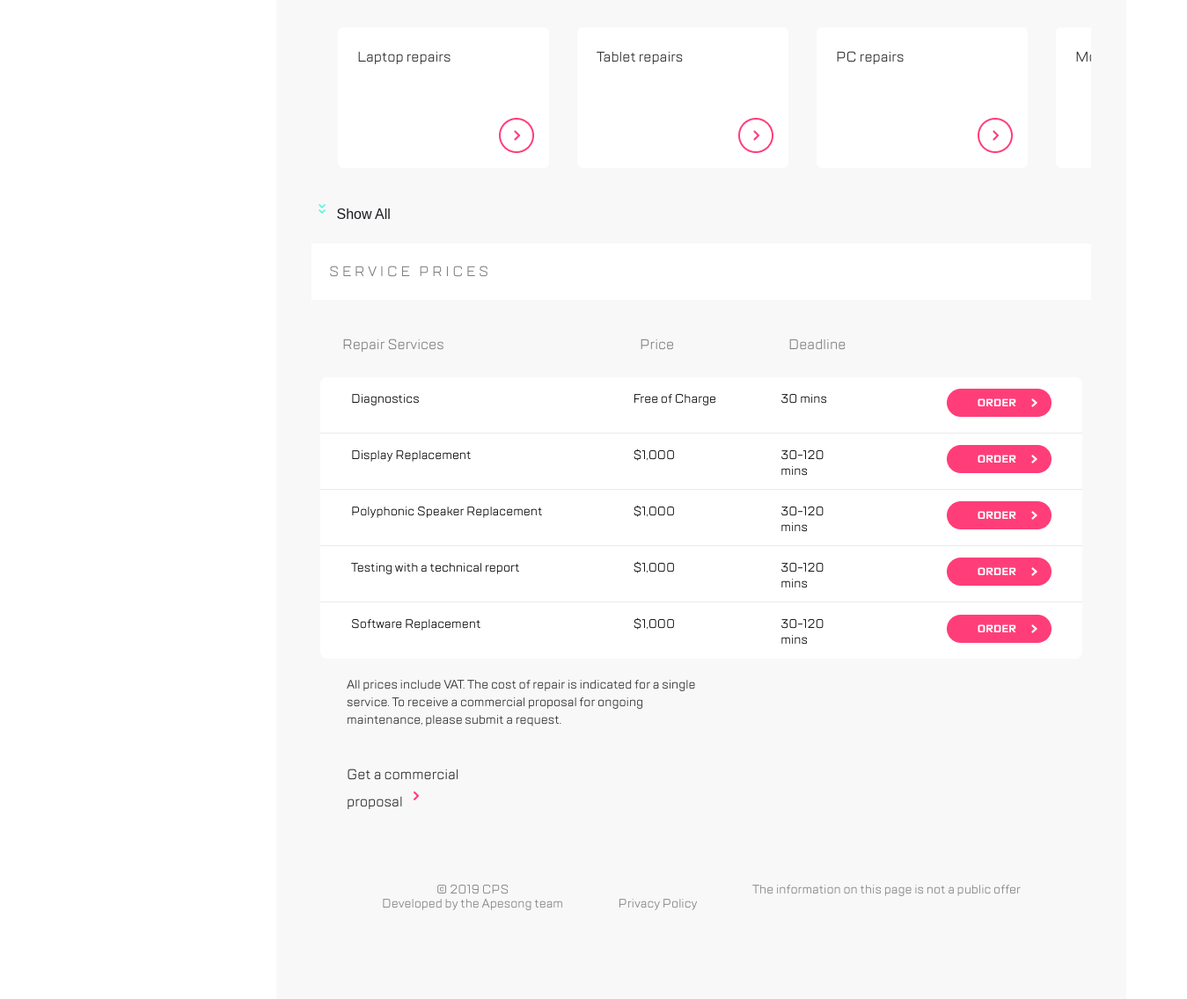
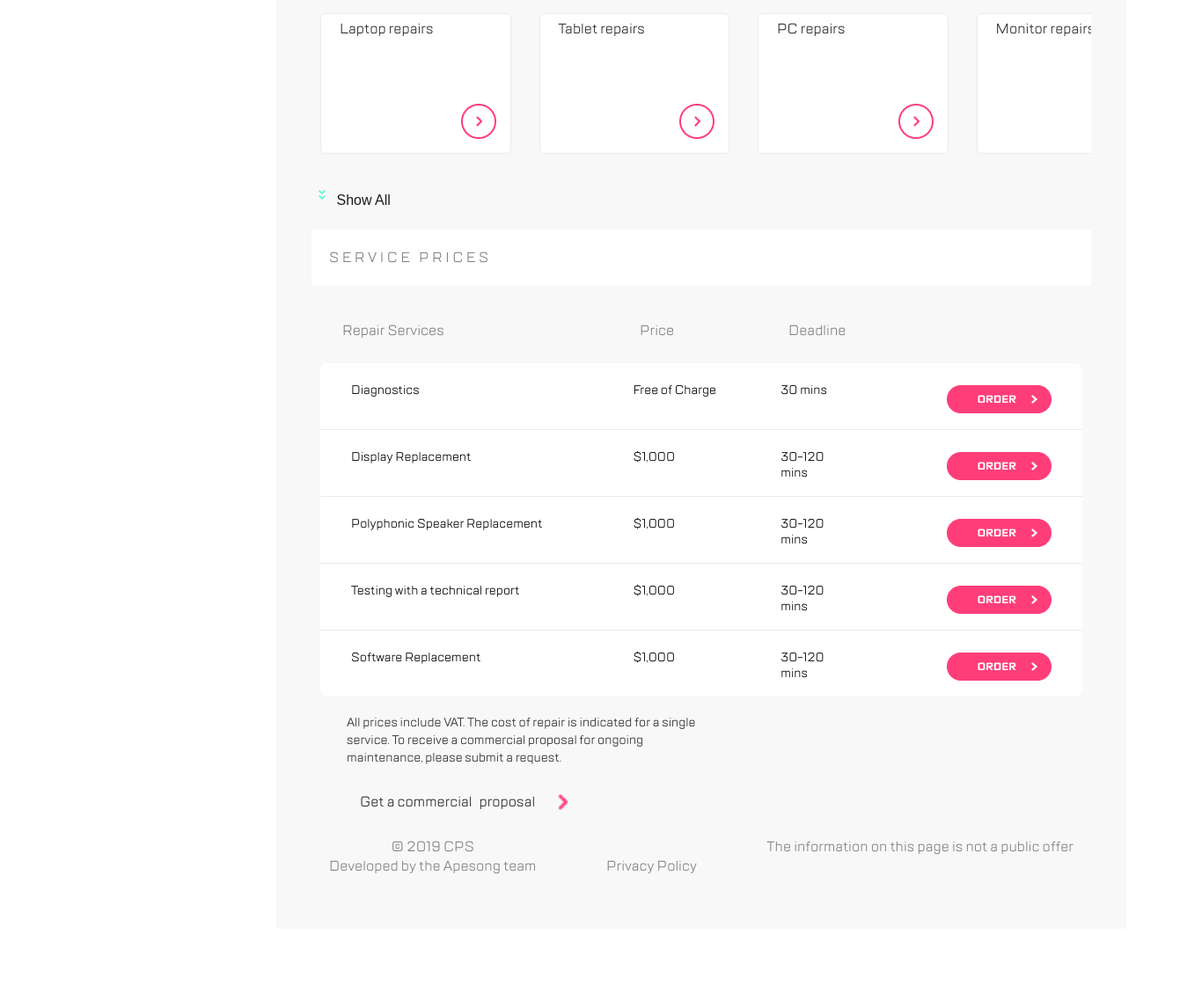
Before and after one commit to joshquests/8.5-Project, a website built with webpack: page webpack-static-template/src/index.html in a window 1280 px wide. Shown: the part 1027-2163 px from the top of the page at 88% size, 1349 px wide, since content can reach past the window. After the commit the page ends 2083 px from the top, so only its background shows below. Built offline with nearby package versions, Linux system fonts and the light colour scheme; files whose address does not match are found by name.

Commit message:
chnages made per feedback

```diff
--- a/webpack-static-template/src/components/brands/brands.scss
+++ b/webpack-static-template/src/components/brands/brands.scss
@@ -105,17 +105,14 @@
   }
 
   .brand-container {
-    display: grid;
-    grid-template-columns: repeat(4, 1fr);
-    gap: 16px 32px;
     max-height: 160px;
     overflow: hidden;
-    transition: max-height 0.3s ease-in-out;
+    transition: max-height 0.3s ease;
   }
 
   .brand-container.is-expanded,
   .equipment-container.is-expanded {
-    max-height: 2000px;
+    max-height: 1000px;
   }
 
   .brand-slider .swiper-wrapper {
@@ -124,6 +121,7 @@
     gap: 16px 32px;
     transform: none !important;
     width: 100% !important;
+    height: auto !important;
   }
 
   .brand-card {
@@ -137,6 +135,7 @@
     padding: 0 16px;
     box-sizing: border-box;
     width: auto;
+    min-width: 0;
     margin: 0 !important;
   }
 
--- a/webpack-static-template/src/components/equipment/equipment.scss
+++ b/webpack-static-template/src/components/equipment/equipment.scss
@@ -1,7 +1,8 @@
 
 .equipment-card {
   cursor: pointer;
-  width: 240px;
+  width: auto;
+  min-width: 0;
   height: 160px;
   background: #ffffff;
   border: 1px solid #eaeaea;
@@ -40,26 +41,20 @@
 
   .equipment-container {
     display: grid;
-    grid-template-columns: repeat(4, 1fr);
+    grid-template-columns: repeat(auto-fit, minmax(220px, 1fr));
     gap: 16px 32px;
-    max-height: 160px;
-    overflow: hidden;
-    transition: max-height 0.3s ease-in-out;
+    width: 100%;
+    margin: 0;
+    padding: 0;
+    max-width: none;
+    margin: 0 auto;
   }
 
 .equipment-card {
   position: relative;
-  display: flex;
-  flex-direction: column;
-  justify-content: space-between;
-  padding: 16px;
-  background: white;
-  border: 1px solid white;
-  border-radius: 6px;
   height: 160px;
-  box-sizing: border-box;
+  width: 25%;
 }
-
 
 .equipment-type {
   padding: 5px;
--- a/webpack-static-template/src/components/prices/prices.scss
+++ b/webpack-static-template/src/components/prices/prices.scss
@@ -5,9 +5,10 @@
 
 .prices-card {
   width: 260px;
-  height: 200px;
+  height: auto;
   gap: 15px;
-  padding: 10px 10px 20px;
+  min-height: 160px;
+  padding: 16px;
   background: #ffffff;
   border: 1px solid #eaeaea;
   border-radius: 8px;
@@ -15,7 +16,9 @@
   flex-direction: column;
   align-items: flex-start;
   box-sizing: border-box;
+  justify-content: space-between;
 }
+
 
 .label-mobile {color: gray;}
 
@@ -45,31 +48,74 @@
 
 .order-details {
 align-self: flex-end;
-margin-top: -45px;
+margin-top: 10px;
 margin-left: auto;
 display: flex;
 border: none;
 background: transparent;
 cursor: pointer;
+padding: 0;
 }
 
 .order-icon {
   top: 0;
   left: 0;
-  width: 119px;
+  width: auto;
   height: 32px;
-  border: none;
+  object-fit: contain;
 }
-.vat-info, .proposal {
+
+.vat-info {
   margin: 0 20px;
   padding: 20px;
   line-height: 24px;
   font-size: 16px;
 }
 
+.proposal {
+  display: flex;
+  flex-direction: column;
+  align-items: flex-start;
+  justify-content: center;
+  gap: 12px;
+  padding-left: 20px;
+  margin: 0 20px;
+}
+.proposal strong {
+  display: block; /* Allows children to stack */
+  font-size: 16px;
+  line-height: 24px;
+}
+
+.proposal-button-group {
+  display: flex;      /* Keeps 'proposal' and the icon on the same line */
+  align-items: center;
+  gap: 8px;           /* Space between word and icon */
+  margin-top: 4px;    /* Slight spacing between line 1 and line 2 */
+}
+
+.get-icon img {
+  width: 40px;
+  height: 40px;
+  display: block;
+}
+
+.get-icon {
+  display: flex;
+  background: none;
+  border: none;
+  padding: 0;
+  cursor: pointer;
+}
+
+.get-icon img {
+  display: block;
+  width: 40px;
+  height: 40px;
+}
+
 .web-footer {
   color: gray;
-  margin: 40px 60px;
   padding: 20px;
   text-align: center;
 }
@@ -144,23 +190,42 @@
   font-size: 16px;
   line-height: 24px;
   font-weight: 500;
+  flex-direction: row;
+  align-items: center;
+  padding-left: 35px;
+  gap: 15px;
+  justify-content: flex-start;
 }
+
+  .proposal strong {
+    display: flex;    /* Changes from block to flex to pull items inline */
+    flex-direction: row;
+    align-items: center;
+    gap: 8px;         /* Space between 'commercial' and 'proposal' */
+  }
+
+  .proposal-button-group {
+    display: flex;
+    margin-top: 0;    /* Remove the mobile top margin */
+    gap: 12px;        /* Space between 'proposal' and the icon */
+  }
+
+  .proposal {
+    padding-left: 35px; /* Alignment with your desktop grid */
+  }
 
 .web-footer {
   display: flex;
   flex-direction: row;
   justify-content: space-between;
-  font-size: 14px;
-  line-height: 16px;
-  font-weight: 500;
 }
 
 .copyright {
-  justify-content: flex-start;
+  align-items: flex-start;
 }
 
 .disclaimer {
-  justify-content: flex-end;
+  align-items: flex-end;
 }
 
 
--- a/webpack-static-template/src/components/services/services.scss
+++ b/webpack-static-template/src/components/services/services.scss
@@ -107,10 +107,15 @@
 
 .navigation-slider {
     width: 100%;
-    overflow: hidden;
+    overflow-x: auto;
     display: block;
     position: relative;
     padding: 10px 0;
+    scrollbar-width: none;
+}
+
+.navigation-slider::-webkit-scrollbar {
+    display: none; /* Hides scrollbar on Chrome/Edge/Safari */
 }
 
 .nav-slider .swiper-wrapper {
@@ -123,6 +128,7 @@
 
 .navigation-slider .swiper-slide {
     width: auto;
+    flex-shrink: 0;
 }
 
 .show-all-icon, .read-more-btn img {
@@ -236,13 +242,19 @@
   .page-title-desktop {
     display: flex;
     align-items: center;
-    margin-bottom: 2rem;
+    justify-content: space-between;
+    gap: 30px;
   }
 
-  .page-title-desktop h1,
+  .page-title-desktop h1 {
+    width: auto;
+    flex: 1;
+    white-space: normal;
+  }
+
   .menu-desktop {
-    width: 50%;
-    flex: 1;
+    width: auto;
+    flex-shrink: 0;
   }
 
   .page-title-desktop h1 {
--- a/webpack-static-template/src/index.html
+++ b/webpack-static-template/src/index.html
@@ -370,8 +370,11 @@
 
                 <div class="proposal">
                     <strong>Get a commercial
-                    </br> proposal</strong>
-                    <button class="get-icon"><img src="img/get-icon.png" alt="Get Details"></button>
+                        <span class="proposal-button-group">
+                            proposal
+                            <button class="get-icon"><img src="img/get-icon.png" alt="Get Details"></button>
+                        </span>
+                    </strong>
                 </div>
             </section>
 
```
